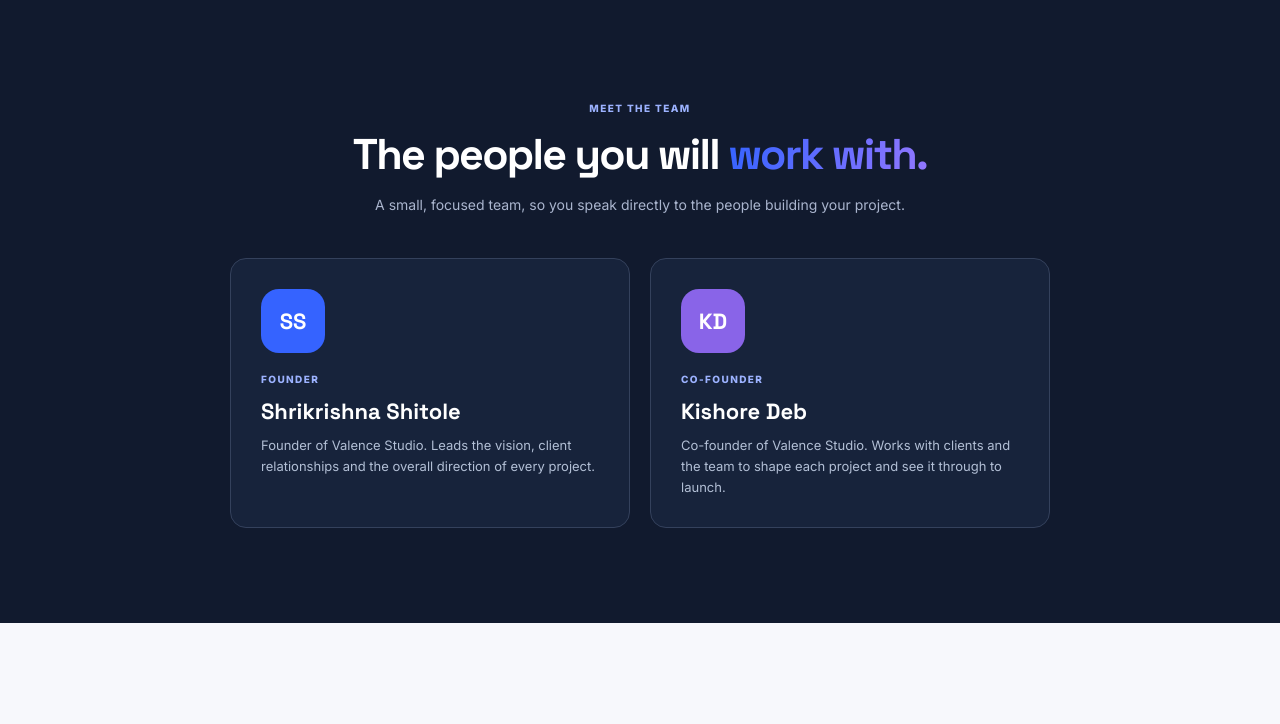
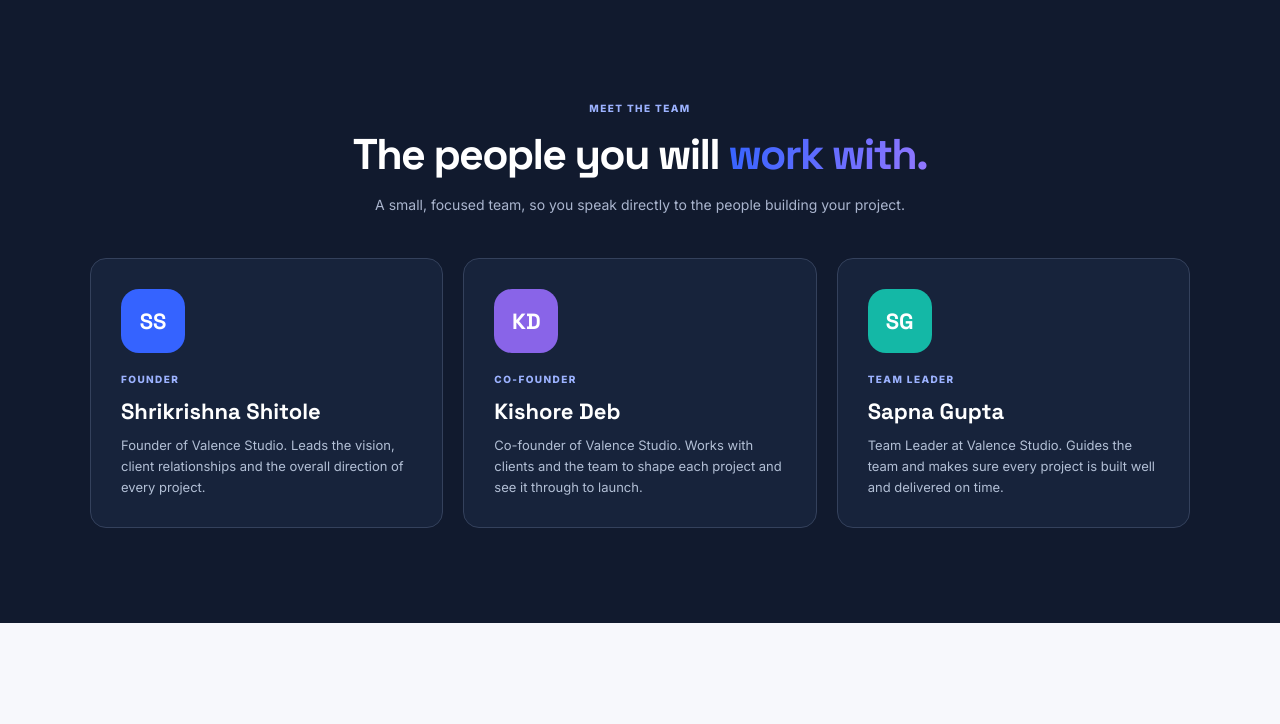
Before and after one commit to sapna768/Valence-studio-web-selling-project, a Flask app: page /about in a window 1280 px wide. Shown: the part 847-1571 px from the top of the page. Run offline with Flask 3, Linux system fonts and the light colour scheme.

Commit message:
Team leader card and email fix

```diff
--- a/static/css/style.css
+++ b/static/css/style.css
@@ -118,6 +118,8 @@ h1,h2,h3,p,li,small,b,strong{overflow-wrap:break-word}
 .team-card p{font-size:13px;color:#b2bfd5;margin:0}
 .avatar{display:grid;place-items:center;width:64px;height:64px;border-radius:18px;background:#3563ff;color:#fff;font:700 22px 'Space Grotesk';margin-bottom:12px}
 .avatar.violet{background:#8964e8}
+.avatar.teal{background:#14b8a6}
+.team-grid.team-three{grid-template-columns:repeat(3,1fr);max-width:1100px}
 .about-contact{align-items:center}
 .phone-list{display:grid;gap:14px;min-width:0}
 .phone-card{display:flex;align-items:center;gap:14px;padding:18px 20px;border:1px solid #3b4965;border-radius:14px;background:#1a2741;transition:.2s}
@@ -126,4 +128,5 @@ h1,h2,h3,p,li,small,b,strong{overflow-wrap:break-word}
 .phone-card b{display:block;font:700 18px 'Space Grotesk';letter-spacing:.01em}
 .phone-card small{display:block;font-size:11px;color:#aab5ce}
 @media(max-width:850px){.about-split{grid-template-columns:1fr;gap:20px}}
+@media(max-width:900px){.team-grid.team-three{grid-template-columns:1fr;max-width:820px}}
 @media(max-width:680px){.team-grid{grid-template-columns:1fr}.team-card{padding:24px}.phone-card b{font-size:16px}}
--- a/templates/about.html
+++ b/templates/about.html
@@ -10,9 +10,10 @@
 </div></section>
 
 <section class="section dark-section"><div class="container"><div class="section-heading light"><span class="eyebrow">MEET THE TEAM</span><h2>The people you will <span class="gradient-text">work with.</span></h2><p>A small, focused team, so you speak directly to the people building your project.</p></div>
-<div class="team-grid">
+<div class="team-grid team-three">
 <article class="team-card"><span class="avatar">SS</span><span class="eyebrow">FOUNDER</span><h3>Shrikrishna Shitole</h3><p>Founder of Valence Studio. Leads the vision, client relationships and the overall direction of every project.</p></article>
 <article class="team-card"><span class="avatar violet">KD</span><span class="eyebrow">CO-FOUNDER</span><h3>Kishore Deb</h3><p>Co-founder of Valence Studio. Works with clients and the team to shape each project and see it through to launch.</p></article>
+<article class="team-card"><span class="avatar teal">SG</span><span class="eyebrow">TEAM LEADER</span><h3>Sapna Gupta</h3><p>Team Leader at Valence Studio. Guides the team and makes sure every project is built well and delivered on time.</p></article>
 </div></div></section>
 
 <section class="section container"><div class="section-heading"><span class="eyebrow">WHAT WE STAND FOR</span><h2>How we like to <span class="gradient-text">work.</span></h2><p>The principles behind every website and web app we deliver.</p></div>
```
